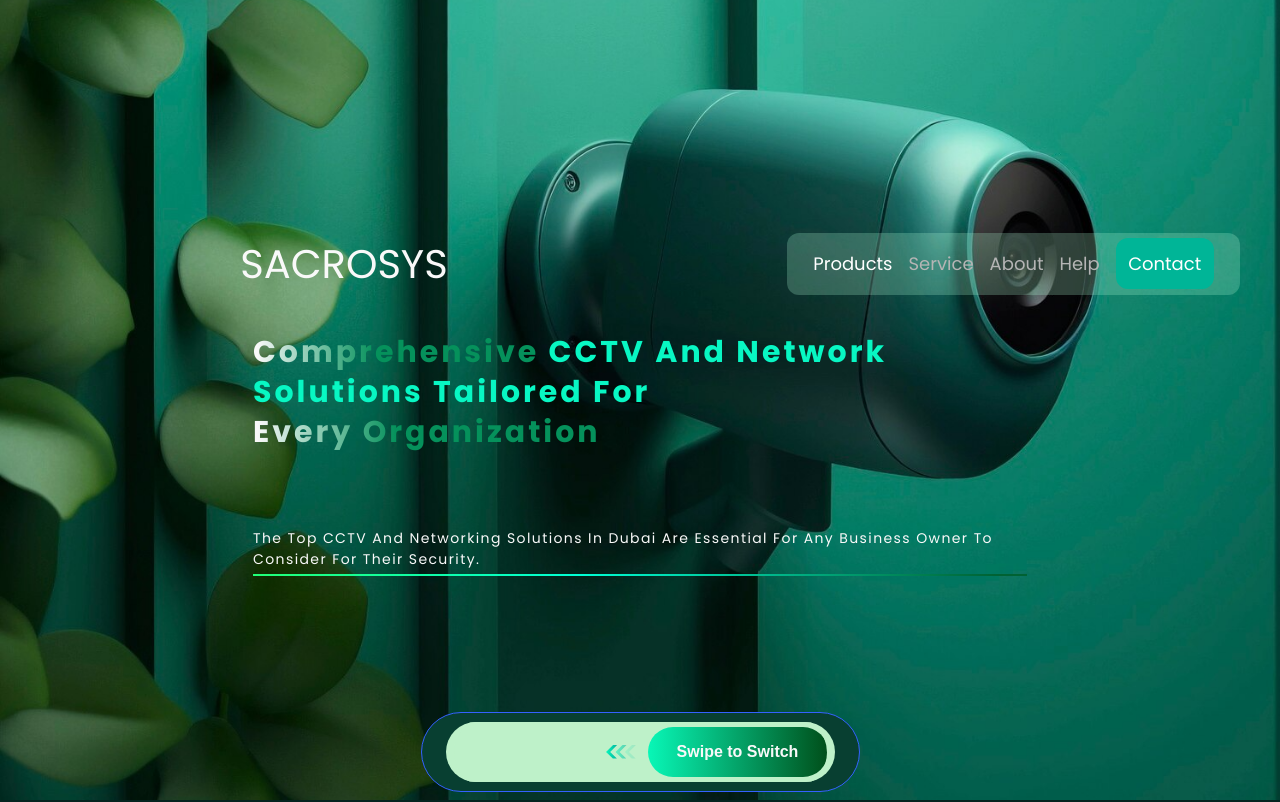
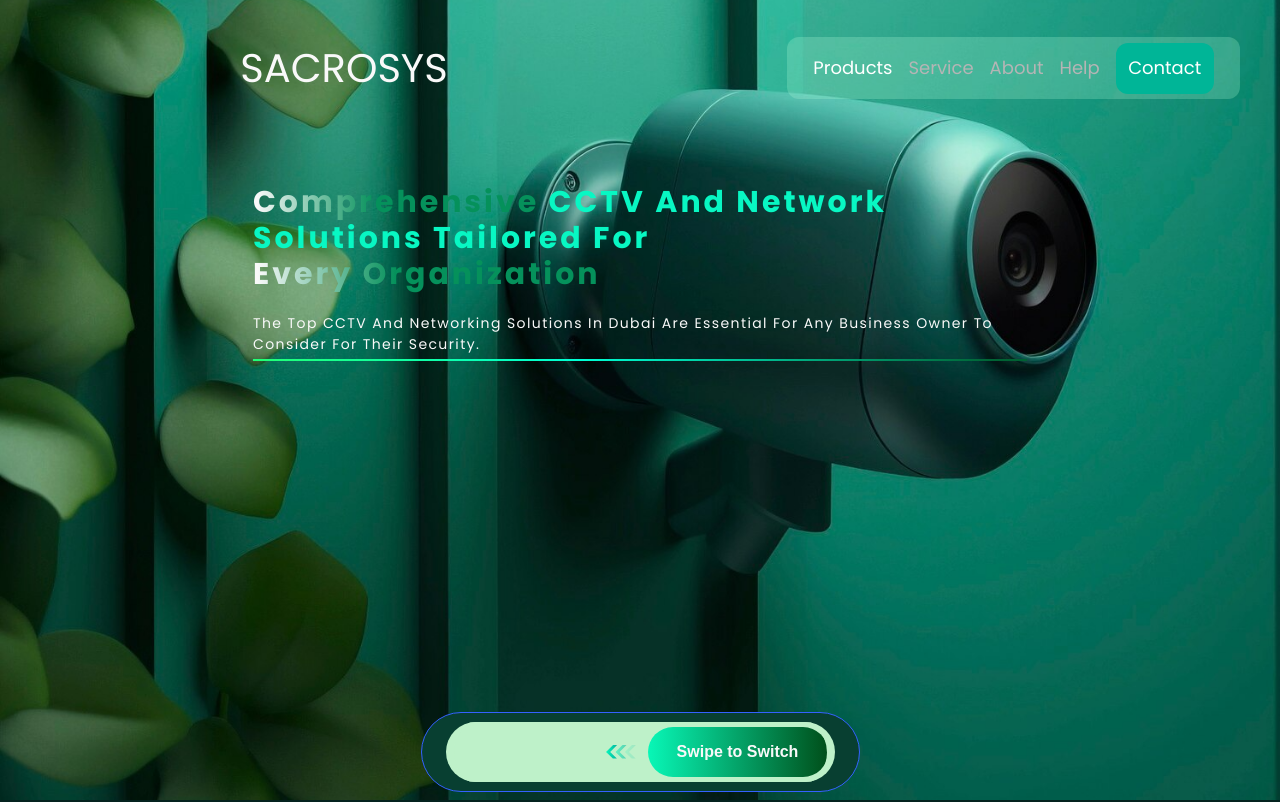
Before and after one commit to shijinp006/CCTV-Project, a React (Vite) app in the folder vite-project/: page / in a window 1280 px wide. Shown: the top 802 px of the page. Built offline with nearby package versions, Linux system fonts and the light colour scheme; a web font is replaced by a local one.

Commit message:
first commit

```diff
--- a/vite-project/src/components/LandingPage.tsx
+++ b/vite-project/src/components/LandingPage.tsx
@@ -9,7 +9,7 @@ export const LandingPage = () => {
   return (
     <>
       <div
-        className="relative flex justify-center lg:items-center w-full min-h-screen bg-center bg-cover"
+        className="relative flex justify-center  w-full min-h-screen bg-center bg-cover"
         style={{
           backgroundImage: `url(${bgImage})`,
           backgroundRepeat: "no-repeat",
@@ -97,9 +97,9 @@ export const LandingPage = () => {
           </nav>
 
           {/* Hero Section */}
-          <div className="flex items-center flex-col w-full lg:w-[774px] lg:h-[273px] gap-4 sm:gap-4">
+          <div className="flex items-center lg:py-12  flex-col w-full lg:w-[774px] lg:h-[273px] gap-4 sm:gap-4 ">
             <div className="lg:w-[774px] lg:h-[180px]">
-              <h1 className="font-poppins font-bold text-[24px] sm:text-[28px] lg:text-[30px] capitalize tracking-widest leading-8 sm:leading-10 lg:leading-10">
+              <h1 className="font-poppins font-bold text-[24px] sm:text-[28px] lg:text-[30px] capitalize tracking-widest leading-8 sm:leading-10 lg:leading-9">
                 <span className="text-gradient leading-[100%]">
                   Comprehensive{" "}
                 </span>
@@ -112,7 +112,7 @@ export const LandingPage = () => {
               </h1>
             </div>
 
-            <div className="flex items-center w-full lg:w-[774px] h-auto gap-1 sm:gap-1 flex-col">
+            <div className="flex items-center w-full lg:w-[774px] h-auto gap-1 sm:gap-1 flex-col ">
               <p className="font-poppins font-normal text-[12px] sm:text-[14px] lg:text-[14px] capitalize text-[#F9F9F9] tracking-widest">
                 The top CCTV and networking solutions in Dubai are essential for
                 any business owner to consider for their security.
```
